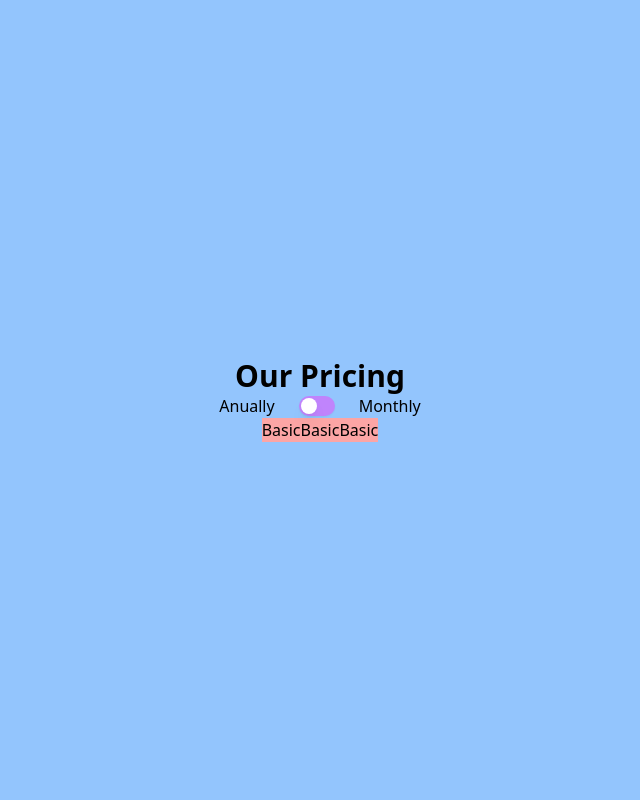
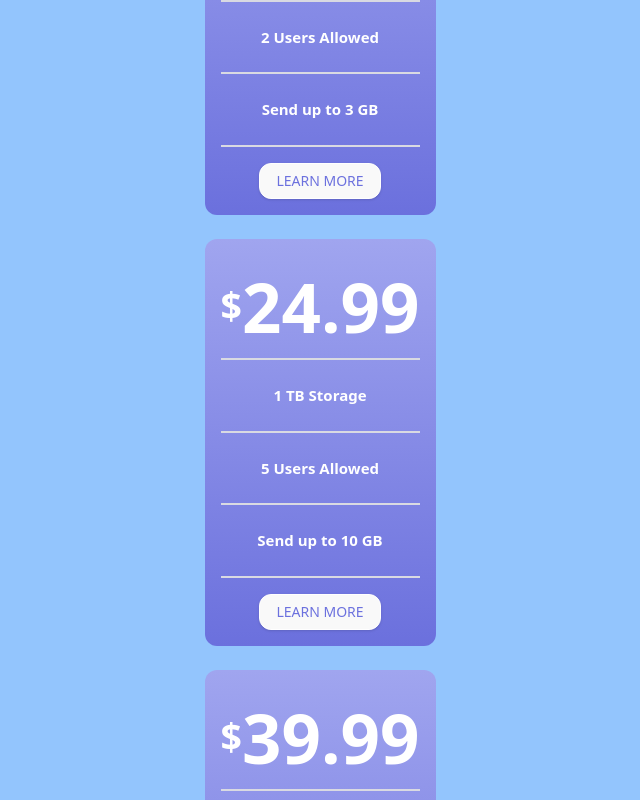
Before and after one commit to felipesdiseno/frontendmentor, a Next.js app: page /pricingpage in a window 1280 px wide. Shown: the whole page, without its empty margins (320-960 px from the left). Built offline with nearby package versions, Linux system fonts and the light colour scheme.

Commit message:
se creo que interface de pricing, se modifico el componente y la page

```diff
--- /dev/null
+++ b/interfaces/Iprincing.ts
@@ -0,0 +1,12 @@
+interface IPrincing {
+  pack: string;
+  priceMonth: string;
+  priceYear: string;
+  description: string;
+  storage: string;
+  users: string;
+  send: string;
+  key?: string;
+  pricing: string[];
+}
+export default IPrincing;
--- a/src/app/pricingpage/page.tsx
+++ b/src/app/pricingpage/page.tsx
@@ -1,21 +1,66 @@
+"use client";
 import PricingwToggle from "@/components/pricingcomponent";
 import { Switch } from "@/components/ui/switch";
 import React from "react";
+import { useState } from "react";
+import IPrincing from "../../../interfaces/Iprincing";
 
+const cardIformation: IPrincing[] = [
+  {
+    pack: "Basic",
+    priceMonth: "19.99",
+    priceYear: "199.99",
+    storage: "500 GB Storage",
+    users: "2 Users Allowed",
+    send: "Send up to 3 GB",
+  },
+  {
+    pack: "Professional",
+    priceMonth: "24.99",
+    priceYear: "249.99",
+    storage: "1 TB Storage",
+    users: "5 Users Allowed",
+    send: "Send up to 10 GB",
+  },
+  {
+    pack: "Master",
+    priceMonth: "39.99",
+    priceYear: "399.99",
+    storage: "2 TB Storage",
+    users: "10 Users Allowed",
+    send: "Send up to 20 GB",
+  },
+];
 function PrincingPage() {
+  const [toggle, setToggle] = useState(false);
+  const handleToggle = () => {
+    setToggle(!toggle);
+  };
   return (
     <div className="flex items-center justify-center h-screen flex-col bg-blue-300">
       <h1 className="text-3xl font-bold">Our Pricing</h1>
       <div className="flex flex-row items-center gap-6">
         <h3>Anually</h3>
-        <Switch className=" bg-[#797EE2]" />
+        <Switch
+          className=" bg-[#797EE2]"
+          checked={toggle}
+          onCheckedChange={handleToggle}
+        />
         <h3>Monthly</h3>
       </div>
-      <div className="flex flex-row">
-        <PricingwToggle />
-        <PricingwToggle />
-        <PricingwToggle />
-      </div>
+      {cardIformation.map((info, index) => (
+        <div className="flex  gap-6 mt-6">
+          <PricingwToggle
+            key={index}
+            title={info.pack}
+            priceMonth={toggle ? info.priceYear : info.priceMonth}
+            priceYear={info.priceYear}
+            storage={info.storage}
+            users={info.users}
+            send={info.send}
+          />
+        </div>
+      ))}
     </div>
   );
 }
--- a/src/components/pricingcomponent/index.tsx
+++ b/src/components/pricingcomponent/index.tsx
@@ -1,41 +1,42 @@
 import React from "react";
+import { Button } from "../ui/button";
+import IPrincing from "../../../interfaces/Iprincing";
 
-const cardIformation = [
-  {
-    title: "Basic",
-    priceMonth: "19.99",
-    priceYear: "199.99",
-    storage: "500 GB Storage",
-    users: "2 Users Allowed",
-    send: "Send up to 3 GB",
-  },
-  {
-    title: "Professional",
-    priceMonth: "24.99",
-    priceYear: "249.99",
-    storage: "1 TB Storage",
-    users: "5 Users Allowed",
-    send: "Send up to 10 GB",
-  },
-  {
-    title: "Master",
-    priceMonth: "39.99",
-    priceYear: "399.99",
-    storage: "2 TB Storage",
-    users: "10 Users Allowed",
-    send: "Send up to 20 GB",
-  },
-];
 // if (toggle === "on") {
 //   return cardInformation.map((card) => card.priceMonth); // Retorna los precios mensuales
 // } else {
 //   return cardInformation.map((card) => card.priceYear); // Retorna los precios anuales
 // }
 
-function PricingwToggle() {
+function PricingwToggle({
+  pack,
+  priceMonth,
+  priceYear,
+  storage,
+  users,
+  send,
+}: IPrincing) {
   return (
-    <div className="flex flex-col items-center justify-center bg-red-300">
-      <h3>Basic</h3>
+    <div className="flex flex-col items-center justify-center bg-gradient-to-b from-[#A0A5EF] to-[#6B70DD] p-4 rounded-xl">
+      <h3>{pack}</h3>
+      <div className="flex flex-row items-center justify-center border-b-2 w-full border-[#D9DAE2] text-white">
+        <h3 className="font-bold text-[37.5px]">$</h3>
+        <h1 className="font-bold text-[69px]">{priceMonth}</h1>
+      </div>
+      <div className="border-b-2 w-full border-[#D9DAE2] flex justify-center">
+        <h2 className="mb-6 text-[15px] text-white font-bold mt-6">
+          {storage}
+        </h2>
+      </div>
+      <div className="border-b-2 w-full border-[#D9DAE2]  flex justify-center">
+        <h2 className="mb-6 text-[15px] text-white font-bold mt-6">{users}</h2>
+      </div>
+      <div className="border-b-2 w-full border-[#D9DAE2] flex justify-center">
+        <h2 className="mb-6 text-[15px] text-white font-bold mt-6">{send}</h2>
+      </div>
+      <Button className="bg-[#F9F9F9] hover:text-white text-[#6C71DE] hover:bg-[#6C71DE] hover: border border-white rounded-xl mt-4">
+        LEARN MORE
+      </Button>
     </div>
   );
 }
```
